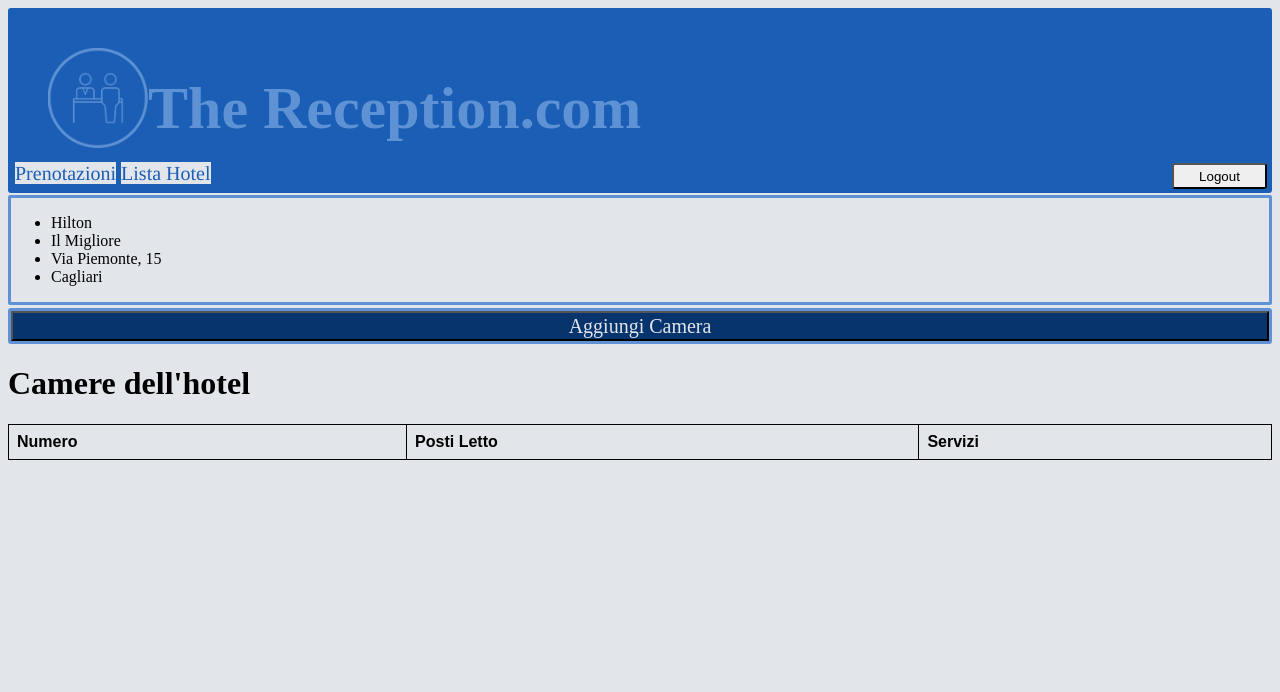
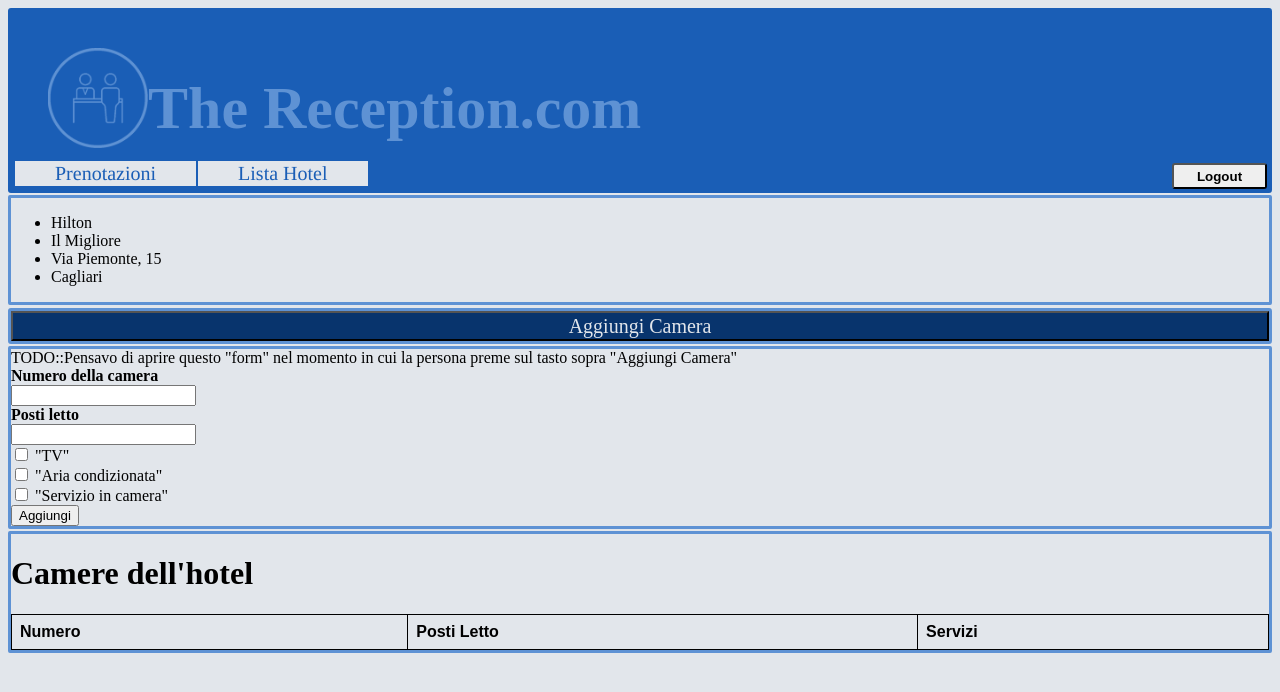
Before and after one commit to Frac7/ISW, a Django app: template GestioneHotel/templates/InfoHotelAggiungiCamera_provaDinamica.html in a window 1280 px wide. Shown: the top 692 px of the page. Run offline with Django 3.2, Linux system fonts and the light colour scheme; the template is opened without the code that fills it: values that come from a table or form of the project are taken from there, others are empty; data comes from the database, SQL or seed files in the repository.

Commit message:
Integrazione test hotel e aggiungi camera

```diff
--- a/GestioneHotel/templates/InfoHotelAggiungiCamera_provaDinamica.html
+++ b/GestioneHotel/templates/InfoHotelAggiungiCamera_provaDinamica.html
@@ -17,12 +17,13 @@
         <div id="userForm">
             <nav>
                 <div id="userLogin">
-                     <button id="btnLogout" type="button" value="esci" onclick="top.location.href='Main.html'" > Logout </button>
+                    <button id="btnLogout" type="button" value="esci" onclick="top.location.href='Main.html'"> <b> Logout</b></button>
                 </div>
                 <div id="userImpostazioni">
-                    <a href="Home.html"> Prenotazioni</a>
-                    <a href="AggiungiHotel.html"> Lista Hotel </a>
+                    <a id="userImpostazioniH" href="Home.html"> Prenotazioni</a>
+                    <a id="userImpostazioniAdd" href="AggiungiHotel.html"> Lista Hotel </a>
                 </div>
+
             </nav>
         </div>
     </header>
@@ -35,9 +36,23 @@
         </ul>
     </div>
     <div id="divTastoAggiungi">
-        <button id="btnAggiungiHotel" type="button" value="aggiungi"> Aggiungi Camera </button>
+        <button id="btnAggiungiCamera" type="button" value="aggiungi"> Aggiungi Camera </button>
     </div>
-    <div id="listaCamereHotel">
+     <div id="formAggiungiHotel"> TODO::Pensavo di aprire questo "form" nel momento in cui la persona preme sul tasto sopra "Aggiungi Camera"
+        <form>
+            <label for="numero"><b>Numero della camera</b></label> <br>
+            <input type="text"  name="numero" required> <br>
+
+            <label for="postiLetto"><b>Posti letto</b></label> <br>
+            <input type="number" name="postiLetto" required> </input> <br>
+
+            <input type="checkbox" name="servizio1" value="tv"> "TV" <br>
+            <input type="checkbox" name="servizio2" value="air"> "Aria condizionata"<br>
+            <input type="checkbox" name="servizio3" value="rs"> "Servizio in camera"<br>
+            <button type="submit"> Aggiungi</button>
+        </form>
+    </div>
+    <div id="divCamereAggiunte">
         <h1>Camere dell'hotel</h1>
         <table>
             <tr>
```
Also changed, not shown: GestioneHotel/views.py (+5 -5 lines), tests/TestAggiungiCamera.py (+20 -1 lines), tests/TestHotel.py (+48 -6 lines).
